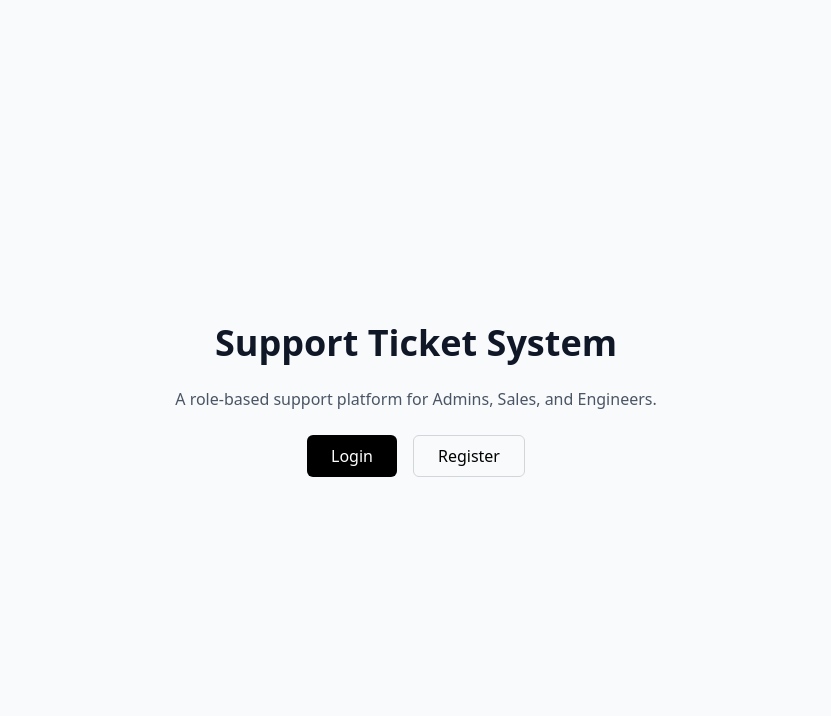
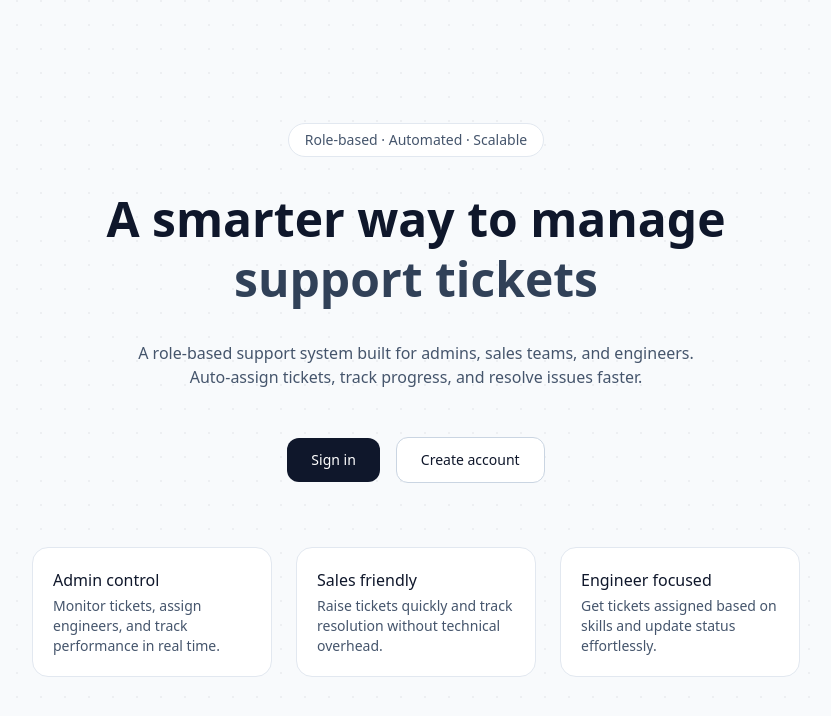
Before and after one commit to dparmar04/support-ticket-frontend, a React (Vite) app: page / in a window 1280 px wide. Shown: the top 716 px of the page, without its empty margins (224-1055 px from the left). Built offline with nearby package versions, Linux system fonts and the light colour scheme.

Commit message:
better landing page

```diff
--- a/index.html
+++ b/index.html
@@ -4,10 +4,73 @@
     <meta charset="UTF-8" />
     <link rel="icon" type="image/svg+xml" href="/vite.svg" />
     <meta name="viewport" content="width=device-width, initial-scale=1.0" />
-    <title>client</title>
+     <title>Support Ticket System · Smart Role-Based Helpdesk</title>
+       <!-- Primary Meta -->
+    <meta
+      name="description"
+      content="A modern role-based support ticket system for admins, sales teams, and engineers. Auto-assign tickets, track progress, and resolve issues faster."
+    />
+    <meta
+      name="keywords"
+      content="support ticket system, helpdesk software, role based system, admin dashboard, ticket management"
+    />
+    <meta name="author" content="Smart Support" />
+
   </head>
   <body>
     <div id="root"></div>
     <script type="module" src="/src/main.jsx"></script>
   </body>
 </html>
+
+<!-- <!DOCTYPE html>
+<html lang="en">
+  <head>
+
+    <meta charset="UTF-8" />
+    <meta http-equiv="X-UA-Compatible" content="IE=edge" />
+    <meta name="viewport" content="width=device-width, initial-scale=1.0" /> -->
+
+
+    <!-- <title>Support Ticket System · Smart Role-Based Helpdesk</title>
+
+    <meta
+      name="description"
+      content="A modern role-based support ticket system for admins, sales teams, and engineers. Auto-assign tickets, track progress, and resolve issues faster."
+    />
+    <meta
+      name="keywords"
+      content="support ticket system, helpdesk software, role based system, admin dashboard, ticket management"
+    />
+    <meta name="author" content="Your Company Name" />
+
+    Open Graph (WhatsApp, LinkedIn, Facebook)
+    <meta property="og:type" content="website" />
+    <meta property="og:title" content="Support Ticket System" />
+    <meta
+      property="og:description"
+      content="A smarter way to manage support tickets with role-based access and auto-assignment."
+    />
+    <meta property="og:image" content="/og-image.png" />
+    <meta property="og:url" content="https://yourdomain.com" />
+    <meta property="og:site_name" content="Support Ticket System" />
+
+
+    <meta name="twitter:card" content="summary_large_image" />
+    <meta name="twitter:title" content="Support Ticket System" />
+    <meta
+      name="twitter:description"
+      content="Role-based support platform for admins, sales, and engineers."
+    />
+    <meta name="twitter:image" content="/og-image.png" />
+
+
+    <link rel="icon" href="/favicon.ico" />
+    <link rel="apple-touch-icon" href="/apple-touch-icon.png" />
+
+    <meta name="theme-color" content="#0f172a" />
+  </head>
+  <body>
+    <div id="root"></div>
+  </body>
+</html>  -->
--- a/src/pages/Landing.jsx
+++ b/src/pages/Landing.jsx
@@ -4,32 +4,79 @@ export default function Landing() {
   const navigate = useNavigate();
 
   return (
-    <div className="min-h-screen flex items-center justify-center bg-gray-50">
-      <div className="max-w-xl text-center space-y-6">
-        <h1 className="text-4xl font-bold text-gray-900">
-          Support Ticket System
+    <div className="relative min-h-screen overflow-hidden bg-slate-50">
+      {/* Background pattern */}
+      <div className="absolute inset-0 bg-[radial-gradient(circle_at_1px_1px,#e5e7eb_1px,transparent_0)] bg-size-[24px_24px] opacity-60" />
+
+      {/* Content */}
+      <div className="relative z-10 min-h-screen flex items-center justify-center px-4">
+        <div className="max-w-3xl text-center space-y-8">
+          {/* Badge */}
+          <div className="inline-flex items-center gap-2 rounded-full border border-slate-200 bg-white px-4 py-1.5 text-sm text-slate-600">
+            Role-based · Automated · Scalable
+          </div>
+
+          {/* Headline */}
+          <h1 className="text-4xl sm:text-5xl font-semibold text-slate-900 leading-tight">
+            A smarter way to manage
+            <span className="block text-slate-700">
+              support tickets
+            </span>
           </h1>
 
-        <p className="text-gray-600">
-          A role-based support platform for Admins, Sales, and Engineers.
+          {/* Description */}
+          <p className="max-w-xl mx-auto text-base text-slate-600">
+            A role-based support system built for admins, sales teams, and engineers.
+            Auto-assign tickets, track progress, and resolve issues faster.
           </p>
 
-        <div className="flex justify-center gap-4">
+          {/* CTA */}
+          <div className="flex flex-col sm:flex-row items-center justify-center gap-4 pt-4">
             <button
               onClick={() => navigate("/login")}
-            className="px-6 py-2 rounded-md bg-black text-white cursor-pointer"
+              className="w-full sm:w-auto inline-flex items-center justify-center
+                         rounded-xl bg-slate-900 px-6 py-3 text-sm font-medium text-white
+                         hover:bg-slate-800 active:scale-[0.98]
+                         transition cursor-pointer"
             >
-            Login
+              Sign in
             </button>
 
             <button
               onClick={() => navigate("/register")}
-            className="px-6 py-2 rounded-md border border-gray-300 cursor-pointer"
+              className="w-full sm:w-auto inline-flex items-center justify-center
+                         rounded-xl border border-slate-300 bg-white px-6 py-3 text-sm font-medium
+                         text-slate-900 hover:bg-slate-100 active:scale-[0.98]
+                         transition cursor-pointer"
             >
-            Register
+              Create account
             </button>
+          </div>
+
+          {/* Trust / roles */}
+          <div className="pt-8 grid grid-cols-1 sm:grid-cols-3 gap-6 text-left">
+            <Feature
+              title="Admin control"
+              desc="Monitor tickets, assign engineers, and track performance in real time."
+            />
+            <Feature
+              title="Sales friendly"
+              desc="Raise tickets quickly and track resolution without technical overhead."
+            />
+            <Feature
+              title="Engineer focused"
+              desc="Get tickets assigned based on skills and update status effortlessly."
+            />
+          </div>
         </div>
       </div>
     </div>
   );
 }
+
+const Feature = ({ title, desc }) => (
+  <div className="rounded-2xl border border-slate-200 bg-white p-5">
+    <h3 className="font-medium text-slate-900">{title}</h3>
+    <p className="mt-1 text-sm text-slate-600">{desc}</p>
+  </div>
+);
```
Lines whose indentation alone changed are shown as unchanged.
